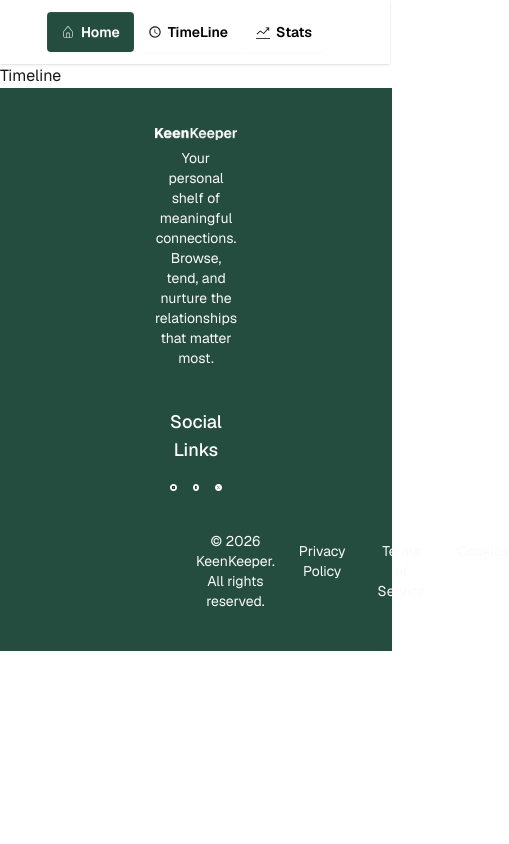
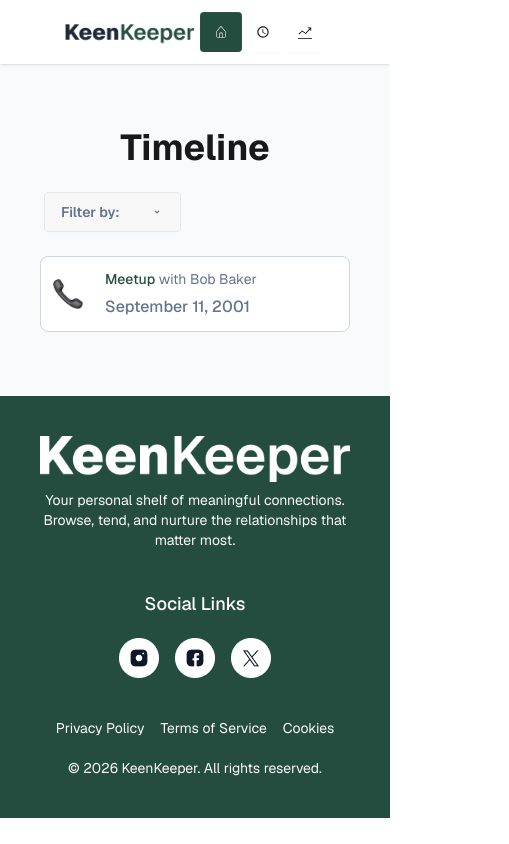
Before and after one commit to Shamsan-Nasir/logic-gates-learning-assignment-08, a React (Vite) app: page /timeline in a window 390 px wide. Shown: the whole page, 509 px wide, since content can reach past the window. Built offline with nearby package versions, Linux system fonts and the light colour scheme.

Commit message:
friends details done, timeline in progress

```diff
--- a/package.json
+++ b/package.json
@@ -14,8 +14,10 @@
     "react": "^19.2.8",
     "react-dom": "^19.2.8",
     "react-icons": "^5.7.0",
+    "react-is": "^19.2.8",
     "react-router": "^8.3.1",
     "react-toastify": "^11.1.0",
+    "recharts": "^3.10.1",
     "sweetalert2": "^11.26.25",
     "tailwindcss": "^4.3.3"
   },
--- a/src/Component/Footer.jsx
+++ b/src/Component/Footer.jsx
@@ -5,7 +5,7 @@ import insta from '../assets/instagram.png'
 import twitter from '../assets/twitter.png'
 export const Footer = () => {
     return (
-        <footer className="footer footer-horizontal footer-center bg-main text-white flex flex-col justify-around items-center p-10 px-49">
+        <footer className="footer footer-horizontal footer-center bg-main text-white flex flex-col justify-around items-center p-10 px-10 sm:px-20 md:px-30 lg:px-49">
             <div>
                 <img src={logoLg} alt="" />
                 <p className='text-[#FAFAFA]'>Your personal shelf of meaningful connections. Browse, tend, and nurture the relationships that matter most.</p>
@@ -25,13 +25,14 @@ export const Footer = () => {
 
                 </div>
             </nav>
-            <div className='flex justify-between w-full '>
+            <div className='flex flex-col md:flex-row-reverse justify-around items-center w-full gap-5 '>
+
+                <div className='flex justify-center md:justify-end text-[#FAFAFA]  w-[90%] md:w-1/2 gap-4'>
+                    <div className='px-0'> Privacy Policy  </div>
+                    <div className='px-0'> Terms of Service </div>
+                    <div className='px-0 '> Cookies </div>
+                </div>
                 <div className='text-[#FAFAFA]'>© 2026 KeenKeeper. All rights reserved.</div>
-                <div className='flex justify-between text-[#FAFAFA]'>
-                    <div className='px-4'> Privacy Policy  </div>
-                    <div className='px-4'> Terms of Service </div>
-                    <div className='pl-4'> Cookies </div>
-                </div>
             </div>
         </footer>
     )
--- a/src/Component/FriendCard.jsx
+++ b/src/Component/FriendCard.jsx
@@ -5,11 +5,11 @@ export const FriendCard = ({ cardData }) => {
     const statusColor = { "on-track": 'bg-main', 'overdue': 'bg-[#EF4444]', 'almost due': 'bg-[#EFAD44]' }
     return (
         <Link to={`/${cardData.id}`}>
-            <div className='hovering rounded-lg bg-white shadow flex flex-col justify-center items-center p-6 gap-2 hover:block cursor-pointer'>
+            <div className='hovering rounded-lg bg-white shadow flex flex-col justify-center items-center p-6 gap-2 cursor-pointer h-full'>
                 <div className='min-w-12 w-[85%] rounded-full flex justify-center  '><img src={cardData.picture} alt="" className='w-[60%] min-w-25 rounded-full' /></div>
                 <div className='font-semibold text-xl text-center'>{cardData.name}</div>
                 <div className='flex-1'>{cardData.days_since_contact} days</div>
-                <div className='flex flex-wrap justify-center gap-2 items-center'>{cardData.tags.map((tag, index) => <div key={index} className='bg-[#CBFADB] px-3 py-2.5 text-xs rounded-full font-medium'>{tag.toUpperCase()}</div>)}</div>
+                <div className='flex  flex-wrap justify-center gap-1 items-center'>{cardData.tags.map((tag, index) => <div key={index} className='bg-[#CBFADB] px-3 py-2.5 text-xs text-center rounded-full font-medium'>{tag.toUpperCase()}</div>)}</div>
                 <div className={`${statusColor[cardData.status]} px-3 py-2 rounded-full text-white text-center`}>{cardData.status}</div>
             </div>
         </Link>
--- a/src/Component/HomeCardContainer.jsx
+++ b/src/Component/HomeCardContainer.jsx
@@ -25,7 +25,7 @@ export const HomeCardContainer = ({friends}) => {
             </div>
 
             <div>
-                <h1 className='font-semibold text-xl'>Your Friends</h1>
+                <h1 className='font-semibold text-xl text-center md:text-start'>Your Friends</h1>
                 <br />
                 <div className='grid grid-cols-1 md:grid-cols-2 lg:grid-cols-4 gap-6'>
                     {
--- a/src/Component/Navbar.jsx
+++ b/src/Component/Navbar.jsx
@@ -18,9 +18,9 @@ export const Navbar = () => {
             </div>
 
             <div className="navbar-end">
-                <Link to={'/'}><button onClick={() => setIsActive(handleButtonToggle(0))} className={`btn px-3.5 py-2.5 border-none ${isActive[0] ? "bg-main text-white" : "bg-white text-black"}`}> <CiHome></CiHome> Home</button></Link>
-                <Link to={'/timeline'}><button onClick={() => setIsActive(handleButtonToggle(1))} className={`btn px-3.5 py-2.5 border-none ${isActive[1] ? "bg-main text-white" : "bg-white text-black"}`}> <IoMdTime></IoMdTime>TimeLine</button></Link>
-                <Link to={'/stats'}><button onClick={() => setIsActive(handleButtonToggle(2))} className={`btn px-3.5 py-2.5 border-none ${isActive[2] ? "bg-main text-white" : "bg-white text-black"}`}><TfiStatsUp></TfiStatsUp>Stats</button></Link>
+                <Link to={'/'}><button onClick={() => setIsActive(handleButtonToggle(0))} className={`btn px-3.5 py-2.5 border-none ${isActive[0] ? "bg-main text-white" : "bg-white text-black"}`}> <CiHome></CiHome><span className='hidden sm:inline-block' >Home</span> </button></Link>
+                <Link to={'/timeline'}><button onClick={() => setIsActive(handleButtonToggle(1))} className={`btn px-3.5 py-2.5 border-none ${isActive[1] ? "bg-main text-white" : "bg-white text-black"}`}> <IoMdTime></IoMdTime><span className='hidden sm:inline-block' >TimeLine</span></button></Link>
+                <Link to={'/stats'}><button onClick={() => setIsActive(handleButtonToggle(2))} className={`btn px-3.5 py-2.5 border-none ${isActive[2] ? "bg-main text-white" : "bg-white text-black"}`}><TfiStatsUp></TfiStatsUp><span className='hidden sm:inline-block' >Stats</span></button></Link>
             </div>
         </div>
     )
--- a/src/Pages/Home/Home.jsx
+++ b/src/Pages/Home/Home.jsx
@@ -1,9 +1,14 @@
-import React from 'react'
+import React, { useEffect } from 'react'
 import { HomeCardContainer } from '../../Component/HomeCardContainer'
-import { useLoaderData } from 'react-router'
+import { useLoaderData, useLocation } from 'react-router'
 
 export const Home = () => {
     let allData = useLoaderData();
+    const { pathname } = useLocation();
+
+    useEffect(() => {
+        window.scrollTo({ top: 0, behavior: 'smooth' });
+    }, [pathname]);
 
     return (
         <>
--- /dev/null
+++ b/src/Pages/TimeLine/History.jsx
@@ -0,0 +1,19 @@
+import React from 'react'
+import callIcon from '../../assets/call.png'
+import textIcon from '../../assets/text.png'
+import videoIcon from '../../assets/video.png'
+
+export const HistoryCard = () => {
+  return (
+    <div className='bg-white p-3 flex items-center gap-3 rounded-lg border border-gray-300'>
+        <div>
+            <img src={callIcon} alt="Call" className='w-[75%]'/>
+        </div>
+        <div className='space-y-1.5'>
+            <p className='text-sm text-secondaryText'> <span className='font-medium text-main'>Meetup</span> with Bob Baker </p>
+            <p className='text-secondaryText font-medium'>September 11, 2001</p>
+        </div>
+
+    </div>
+  )
+}
--- a/src/Pages/TimeLine/Timeline.jsx
+++ b/src/Pages/TimeLine/Timeline.jsx
@@ -1,7 +1,41 @@
-import React from 'react'
+import React, { useState } from 'react'
+import { HistoryCard } from './History'
+import { RiArrowDropDownLine } from "react-icons/ri";
 
 export const Timeline = () => {
+  let [filterBy, setFilterBy] = useState('');
   return (
-    <div>Timeline</div>
+    <>
+      <title>KeenKeeper-Timeline</title>
+      <div className='py-16 px-10 sm:px-20 md:px-30 lg:px-49 bg-[#F8FAFC]'>
+
+        <div className='space-y-5'>
+
+          <h1 className='font-bold text-4xl text-center md:text-start'>Timeline</h1>
+
+          <div>
+            <div className="dropdown dropdown-hover">
+              <div tabIndex={0} role="button" className="btn m-1 flex justify-between text-secondaryText">
+                <div className='pr-6'>{filterBy ? 'Filtering by' : 'Filter by'}: {filterBy}</div>
+                <div><RiArrowDropDownLine></RiArrowDropDownLine></div>
+              </div>
+              <ul tabIndex={-1} className="dropdown-content menu bg-base-100 rounded-box z-1 w-52 p-2 shadow-sm">
+                <li><a onClick={() => setFilterBy('calls')}>Calls</a></li>
+                <li><a onClick={() => setFilterBy('texts')}>Texts</a></li>
+                <li><a onClick={() => setFilterBy('videos')}>Videos</a></li>
+                {filterBy ? <li><a onClick={() => setFilterBy('')}>None</a></li>:<></>}
+              </ul>
+            </div>
+          </div>
+
+          <div>
+            {
+              <HistoryCard></HistoryCard>
+            }
+          </div>
+        </div>
+
+      </div>
+    </>
   )
 }
--- a/src/Routes/Route.jsx
+++ b/src/Routes/Route.jsx
@@ -23,6 +23,7 @@ const router = createBrowserRouter([
         {
             path:"/:id",
             Component: FriendDetails,
+            loader: () => fetch('/data.json').then(res => res.json())
 
         },
         {
```
Also changed, not shown: src/Pages/Home/FriendDetails.jsx (+78 -33 lines), 1 other file (tests, documents, lock files or other folders).
